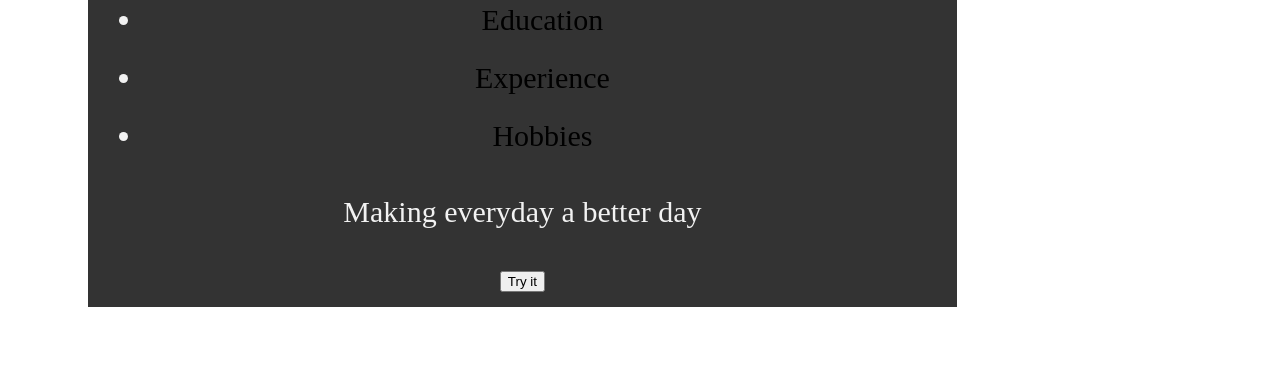
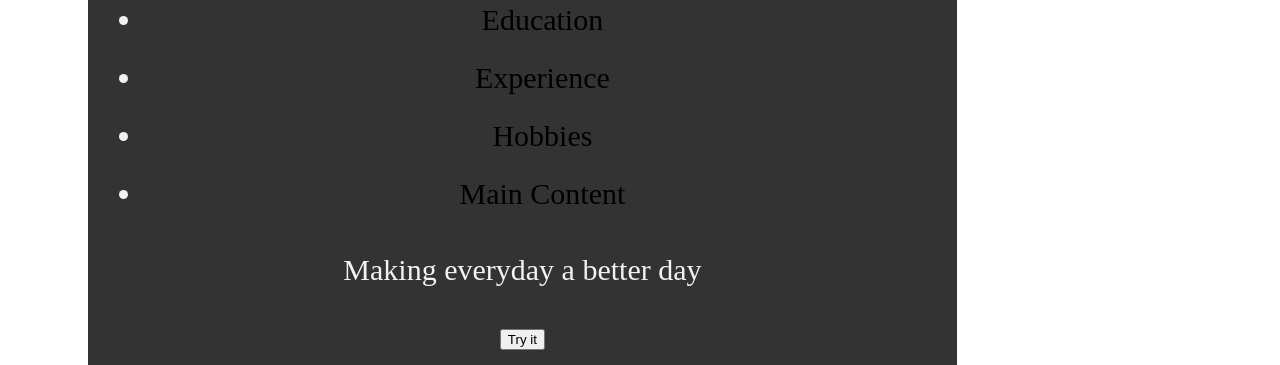
Before and after one commit to CVUVU/Personal-Website-Creation, a plain HTML site: page index.html in a window 1280 px wide. Shown: the part 725-1090 px from the top of the page. Before the commit the page ends 1032 px from the top, so only its background shows below. Drawn offline with Linux system fonts and the light colour scheme; a script that the page names is missing.

Commit message:
content addition

```diff
--- a/index.html
+++ b/index.html
@@ -8,7 +8,6 @@
     <link rel="stylesheet" href="style.css">
     <link rel="stylesheet" href="./Images/">
     <script src="myscripts.js"></script>>
-
 </head>
 <body>
     <div class="header">
@@ -33,9 +32,11 @@
 <li><a href="Education">Education</a></li>
 <li><a href="Experience">Experience</a></li>
 <li><a href="Hobbies">Hobbies</a></li>
+<li><a href="MainContent">Main Content</a></li>
 </ul>
 </div2>
 <p>Making everyday a better day</p>
 <button type="button" onClick="myFunction()">Try it</button>
+</div2>
 </body>
 </html>
```
